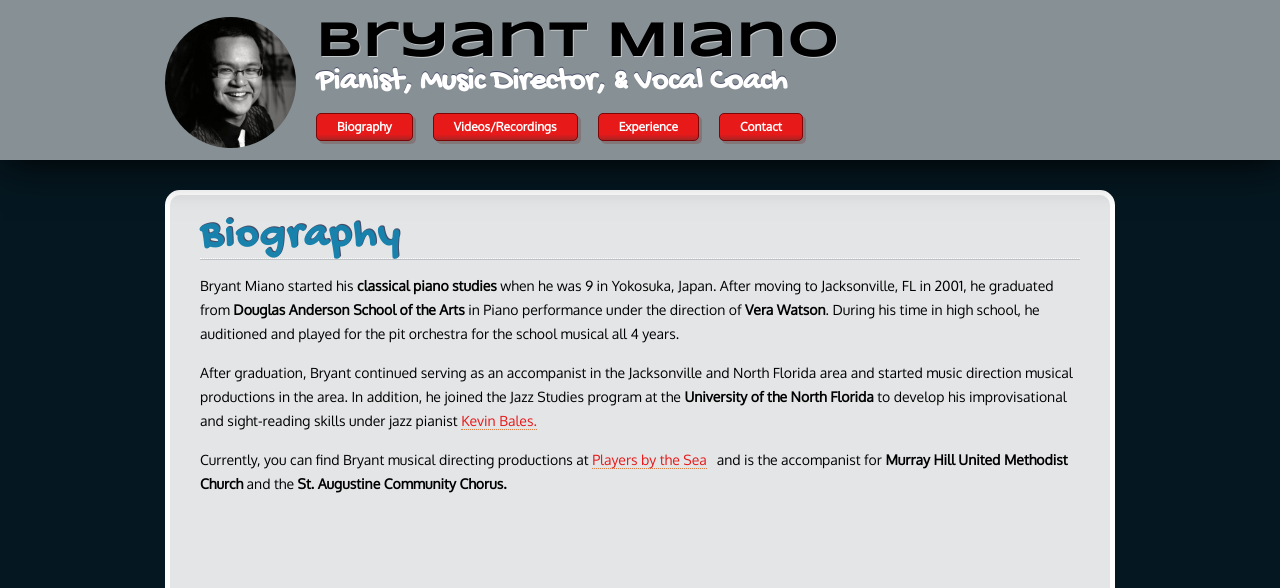
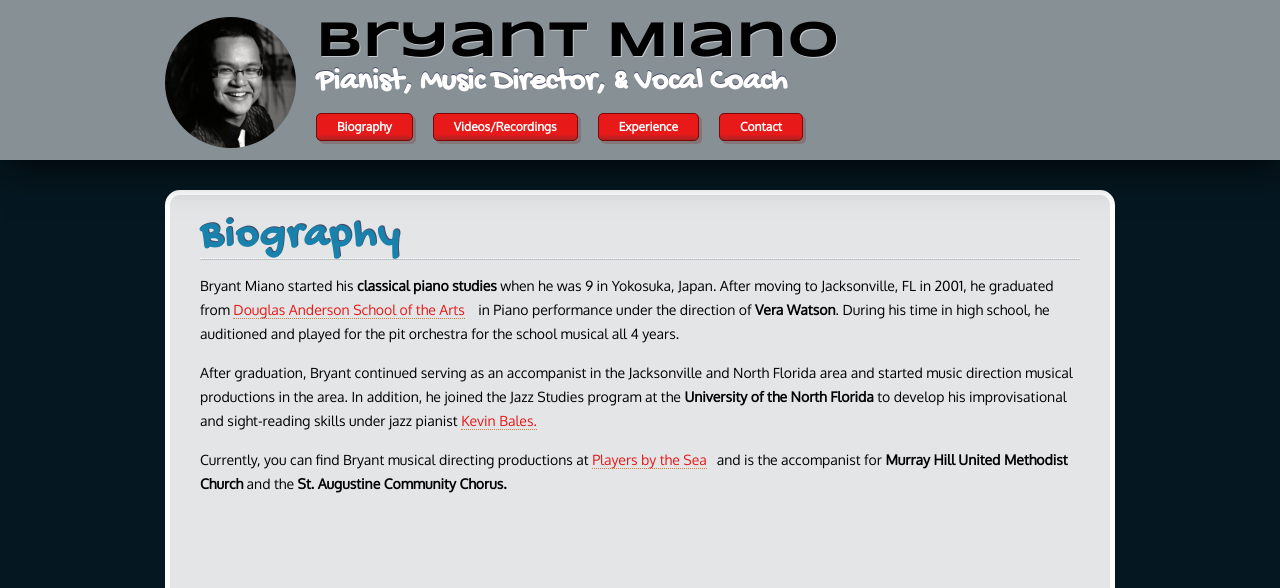
Before and after one commit to bryantmiano/resume, a plain HTML site: page public/index.html in a window 1280 px wide. Shown: the top 588 px of the page. Drawn offline with nearby package versions, Linux system fonts and the light colour scheme; a script that the page names is missing.

```diff
--- a/public/index.html
+++ b/public/index.html
@@ -8,7 +8,7 @@
   <meta charset="utf-8">
   <meta http-equiv="X-UA-Compatible" content="IE=edge,chrome=1">
   <title>Bryant Miano's R&eacute;sum&eacute;</title>
-  <meta name="description" content="">
+  <meta name="description" content="Bryant Miano's is a pianist and musician based in Jacksonville, FL.  Also an established music director at Players by the Sea.">
   <meta name="viewport" content="width=device-width">
 
   <link rel="stylesheet" href="stylesheets/screen.css">
@@ -46,13 +46,14 @@
 			<div id="biography" class="sect">
 				<h3>Biography</h3>
 				<p>
-					Bryant Miano started his <b>classical piano studies</b> when he was 9 in Yokosuka, Japan.   After moving to Jacksonville, FL in 2001, he graduated from <b>Douglas Anderson School of the Arts</b> in Piano performance under the direction of <b>Vera Watson</b>.  During his time in high school, he auditioned and played for the pit orchestra for the school musical all 4 years.
+					Bryant Miano started his <b>classical piano studies</b> when he was 9 in Yokosuka, Japan.   After moving to Jacksonville, FL in 2001, he graduated from <a href="http://www.da-arts.org/" target="_blank">Douglas Anderson School of the Arts</a> in Piano performance under the direction of <b>Vera Watson</b>.  During his time in high school, he auditioned and played for the pit orchestra for the school musical all 4 years.
 				</p>
 				<p>
 					After graduation, Bryant continued serving as an accompanist in the Jacksonville and North Florida area and started music direction musical productions in the area.  In addition, he joined the Jazz Studies program at the <b>University of the North Florida</b> to develop his improvisational and sight-reading skills under jazz pianist <a href="http://kevinbales.com/">Kevin Bales.</a>
 				</p>
 
 				<p>Currently, you can find Bryant musical directing productions at <a href="http://www.playersbythsea.org" title="Players by the Sea">Players by the Sea</a>and is the accompanist for <b>Murray Hill United Methodist Church</b> and the <b>St. Augustine Community Chorus.</b></p>
+
 			</div>
 
 			<div id="videos" class="sect">
```
